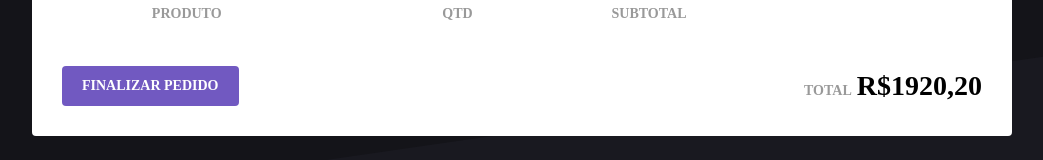
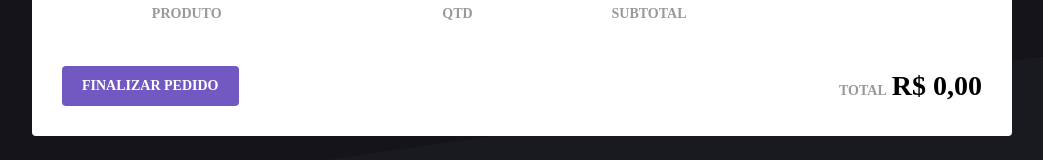
Before and after one commit to lucassp12/React-RocketShoes, a React (Create React App) app: page /cart in a window 1280 px wide. Shown: the part 178-338 px from the top of the page, without its empty margins (118-1161 px from the left). Built offline with nearby package versions, Linux system fonts and the light colour scheme.

Commit message:
Calculo do total

```diff
--- a/src/pages/Cart/index.js
+++ b/src/pages/Cart/index.js
@@ -1,17 +1,15 @@
 import React from 'react';
 import { connect } from 'react-redux';
 import { bindActionCreators } from 'redux';
-import {
-  MdRemoveCircleOutline,
-  MdAddCircleOutline,
-  MdDelete,
-} from 'react-icons/md';
+import { MdRemoveCircleOutline, MdAddCircleOutline, MdDelete } from 'react-icons/md';
+
+import { formatPrice } from '../../util/format';
 
 import { Container, ProductTable, Total } from './styles';
 
 import * as CartActions from '../../store/modules/cart/actions';
 
-function Cart({ cart, removeFromCart, updateAmount }) {
+function Cart({ cart, total, removeFromCart, updateAmount }) {
 	function increment(product) {
 		updateAmount(product.id, product.amount + 1);
 	}
@@ -31,7 +29,7 @@ function Cart({ cart, removeFromCart, updateAmount }) {
 					</tr>
 				</thead>
 				<tbody>
-          {cart.map(product => (
+					{cart.map((product) => (
 						<tr key={product.id}>
 							<td>
 								<img src={product.image} alt={product.title} />
@@ -52,13 +50,10 @@ function Cart({ cart, removeFromCart, updateAmount }) {
 								</div>
 							</td>
 							<td>
-                <strong>R$258,80</strong>
+								<strong>{product.subtotal}</strong>
 							</td>
 							<td>
-                <button
-                  type="button"
-                  onClick={() => removeFromCart(product.id)}
-                >
+								<button type="button" onClick={() => removeFromCart(product.id)}>
 									<MdDelete size={20} color="#7159c1" />
 								</button>
 							</td>
@@ -71,15 +66,22 @@ function Cart({ cart, removeFromCart, updateAmount }) {
 
 				<Total>
 					<span>TOTAL</span>
-          <strong>R$1920,20</strong>
+					<strong>{total}</strong>
 				</Total>
 			</footer>
 		</Container>
 	);
 }
-const mapStateToProps = state => ({
-  cart: state.cart,
+const mapStateToProps = (state) => ({
+	cart: state.cart.map((product) => ({
+		...product,
+		subtotal: formatPrice(product.price * product.amount)
+	})),
+	total: formatPrice(
+		state.cart.reduce((total, product) => {
+			return total + product.price * product.amount;
+		}, 0)
+	)
 });
-const mapDispatchToProps = dispatch =>
-  bindActionCreators(CartActions, dispatch);
+const mapDispatchToProps = (dispatch) => bindActionCreators(CartActions, dispatch);
 export default connect(mapStateToProps, mapDispatchToProps)(Cart);
```
Lines whose indentation alone changed are shown as unchanged.
